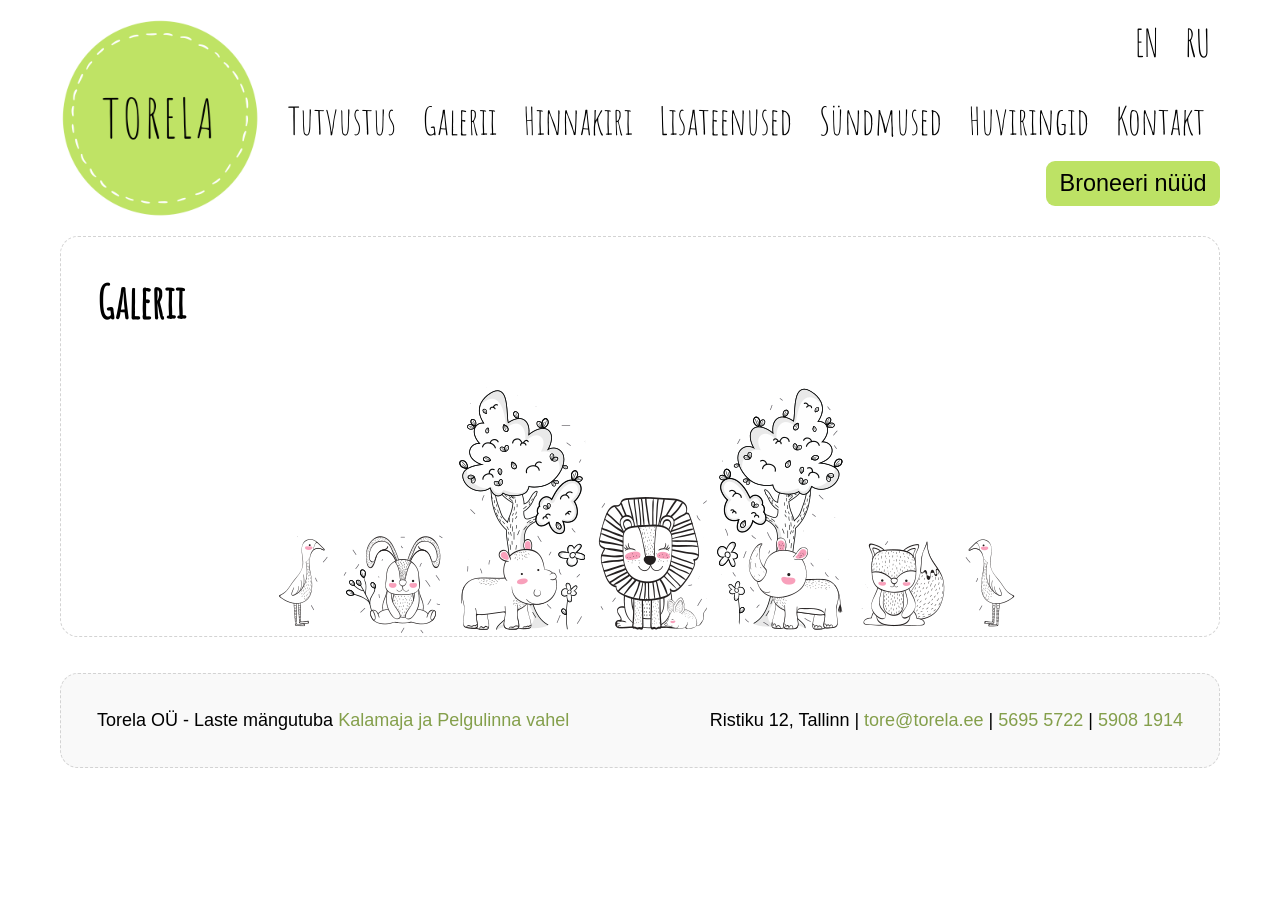
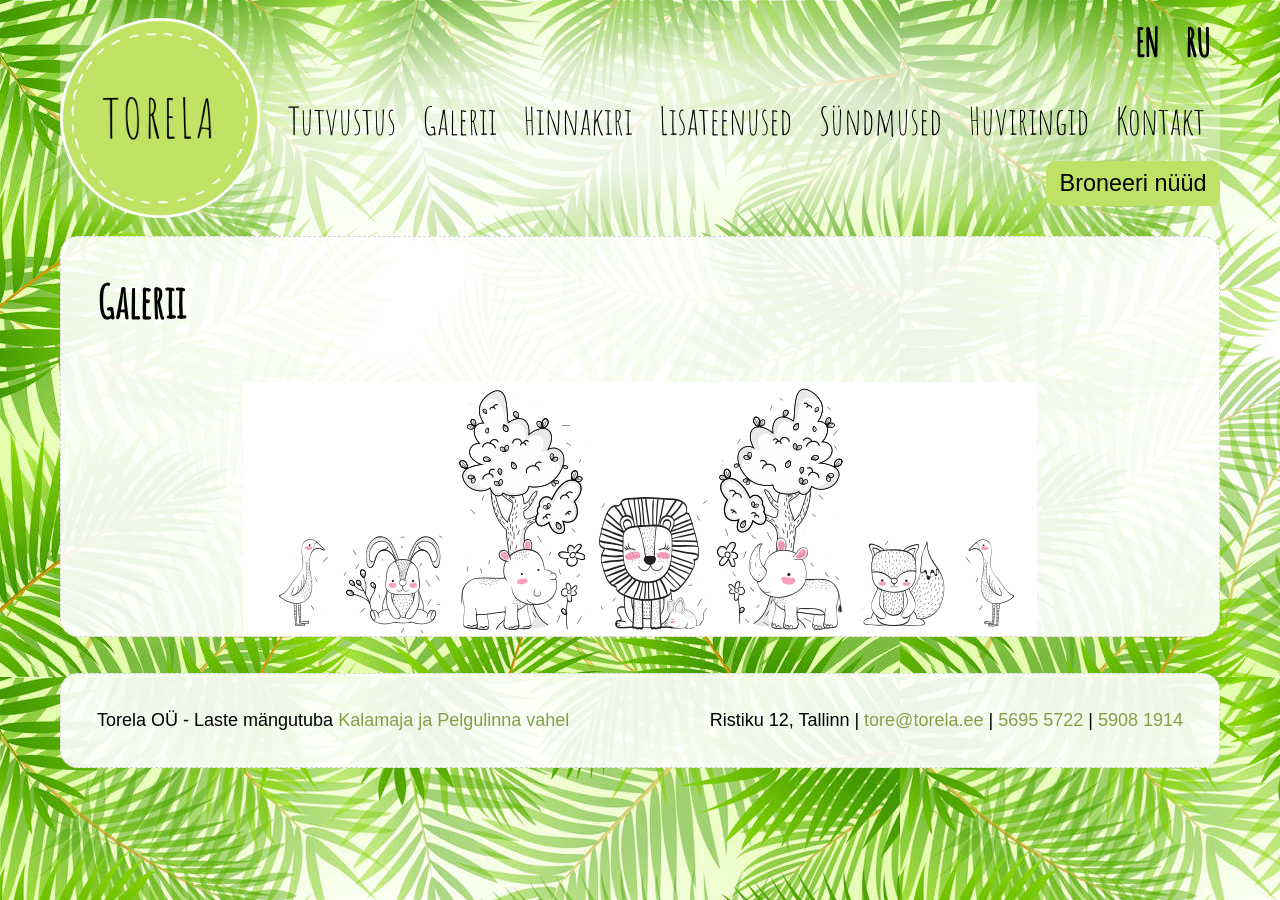
Before and after one commit to mypsik/torela, a Jekyll site: the page built from galerii/index.md, in a window 1280 px wide. Built offline with Jekyll 4.4.1, drawn with Linux system fonts in a browser that asks for light colours; a script that is not in the unit is left out.

Commit message:
add tropical background

```diff
--- a/styles/torela.css
+++ b/styles/torela.css
@@ -7,8 +7,9 @@ html {
 
 body {
   max-width: 1160px;
-  padding: 1rem;
+  padding: 0 1rem 1rem;
   margin: 0 auto;
+  background: url(/img/tropical_bg.jpg);
 }
 
 h1, h2, h3, h4 {
@@ -31,6 +32,8 @@ a:hover {
 
 header {
   position: relative;
+  padding-top: 1rem;
+  background: radial-gradient(rgba(255,255,255,0.8) 30%, transparent);
 }
 
 .logo {
@@ -59,7 +62,7 @@ nav a {
   padding: 0 10px;
   color: black;
   display: inline-block;
-  transition: transform 0.1s;
+  transition: transform 0.2s;
 }
 
 nav a:hover {
@@ -67,18 +70,19 @@ nav a:hover {
 }
 
 nav a.active, nav a:hover {
-  color: #849f4b;
   text-decoration: none;
 }
 
 nav a.active {
+  font-weight: bold;
   border-bottom: 1px dashed;
 }
 
 .lang {
   position: absolute;
-  top: 0;
+  top: 1rem;
   right: 0;
+  font-weight: bold;
 }
 
 footer {
@@ -114,6 +118,7 @@ main::after {
   border-radius: 1rem;
   padding: 2rem;
   margin-bottom: 2rem;
+  background-color: rgba(255,255,255,0.9);
 }
 
 main > h1 {
@@ -160,8 +165,7 @@ input:not([type=checkbox]):not([type=radio]) {
 
 @media screen and (max-width: 900px) {
   .block {
-    padding: 0;
-    border: none;
+    padding: 1rem;
   }
 
   #subscribe {
```
Also changed, not shown: img/tropical_bg.jpg (added).
